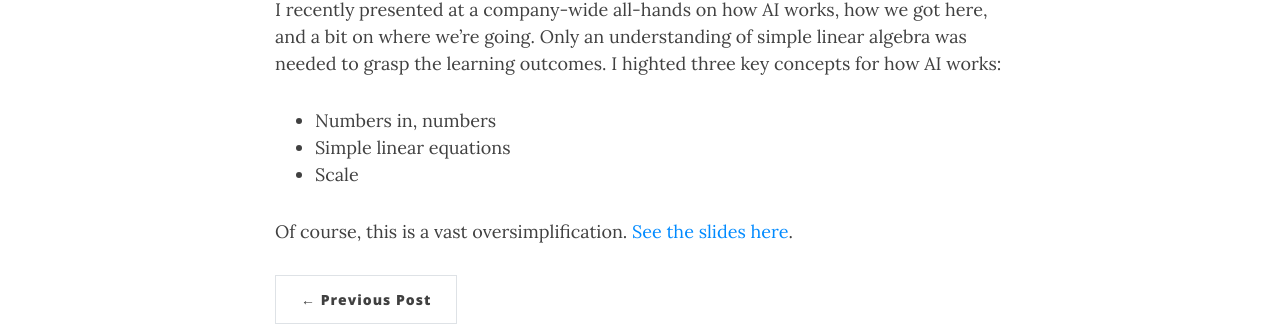
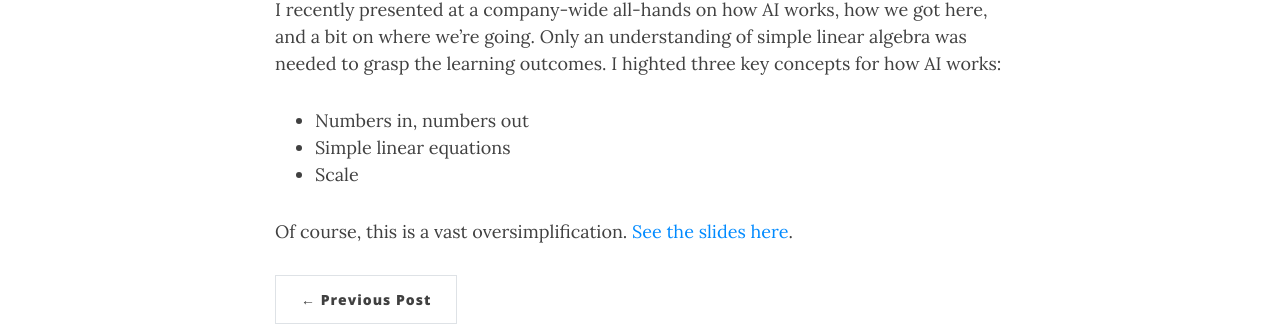
Before and after one commit to ethanwicker/ethanwicker.github.io, a Jekyll site: the page built from _posts/2025-09-24-ai-presentation.md, in a window 1280 px wide. Shown: the part 306-632 px from the top of the page. Built offline with Jekyll 4.4.1, drawn with Linux system fonts in a browser that asks for light colours; nearby versions of some CDN libraries.

Commit message:
Update 2025-09-24-ai-presentation.md

```diff
--- a/_posts/2025-09-24-ai-presentation.md
+++ b/_posts/2025-09-24-ai-presentation.md
@@ -7,7 +7,7 @@ comments: false
 
 I recently presented at a company-wide all-hands on how AI works, how we got here, and a bit on where we're going.  Only an understanding of simple linear algebra was needed to grasp the learning outcomes.  I highted three key concepts for how AI works:
 
-- Numbers in, numbers
+- Numbers in, numbers out
 - Simple linear equations
 - Scale
 
```
